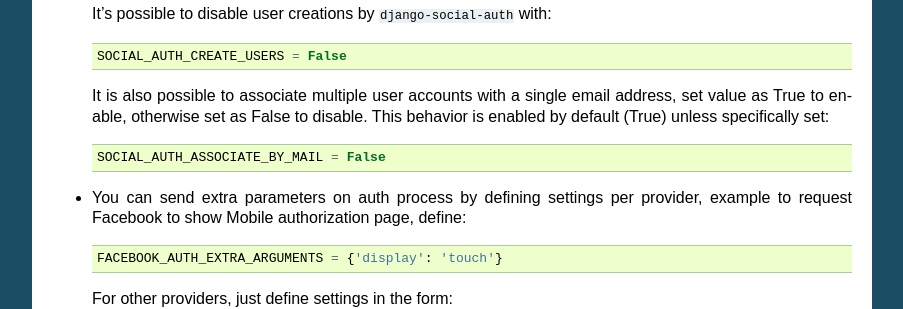
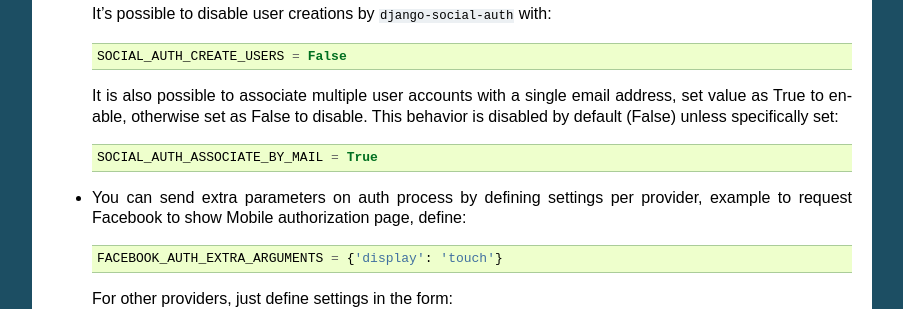
Before and after one commit to omab/django-social-auth, a Sphinx documentation site: the page built from doc/configuration.rst, in a window 1280 px wide and 900 px high, scrolled down 3552 px. Shown: the part 173-482 px from the top of the window, without its empty margins (198-1101 px from the left). Built offline with Sphinx 7.4.7, drawn with Linux system fonts in a browser that asks for light colours.

Commit message:
Default SOCIAL_AUTH_ASSOCIATE_BY_EMAIL to False to avoid some secury risks (while it's not removed). Closes #356

```diff
--- a/README.rst
+++ b/README.rst
@@ -335,9 +335,9 @@ Configuration
 
   It is also possible to associate multiple user accounts with a single email
   address, set value as True to enable, otherwise set as False to disable.
-  This behavior is enabled by default (True) unless specifically set::
+  This behavior is disabled by default (False) unless specifically set::
 
-      SOCIAL_AUTH_ASSOCIATE_BY_MAIL = False
+      SOCIAL_AUTH_ASSOCIATE_BY_MAIL = True
 
 - You can send extra parameters on auth process by defining settings per
   provider, example to request Facebook to show Mobile authorization page,
--- a/doc/configuration.rst
+++ b/doc/configuration.rst
@@ -216,9 +216,9 @@ Configuration
 
   It is also possible to associate multiple user accounts with a single email
   address, set value as True to enable, otherwise set as False to disable.
-  This behavior is enabled by default (True) unless specifically set::
+  This behavior is disabled by default (False) unless specifically set::
 
-      SOCIAL_AUTH_ASSOCIATE_BY_MAIL = False
+      SOCIAL_AUTH_ASSOCIATE_BY_MAIL = True
 
 - You can send extra parameters on auth process by defining settings per
   provider, example to request Facebook to show Mobile authorization page,
```
Also changed, not shown: 1 other file.
